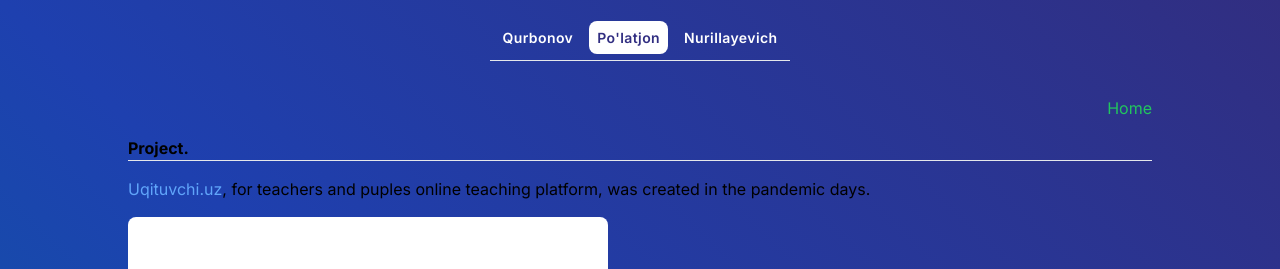
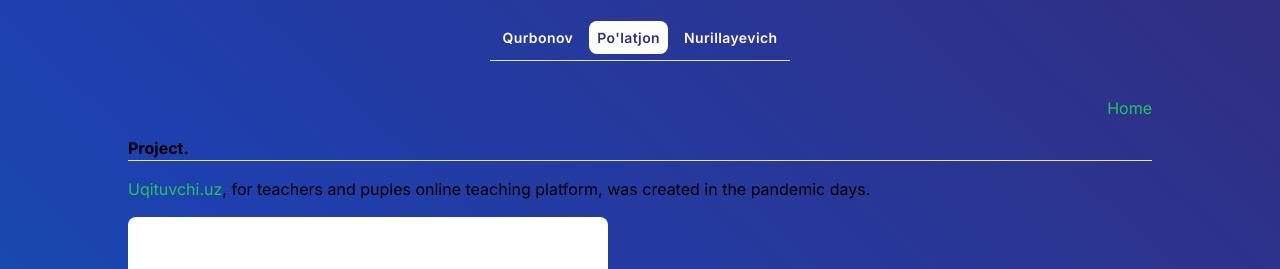
Before and after one commit to Qurbonov/personal_page, a Next.js app: page /portfolio in a window 1280 px wide. Shown: the top 269 px of the page. Built offline with nearby package versions, Linux system fonts and the light colour scheme.

Commit message:
presentation color changed

```diff
--- a/src/app/portfolio/page.jsx
+++ b/src/app/portfolio/page.jsx
@@ -15,7 +15,7 @@ const Portfolio = () => {
           <b>Project.</b>
         </div>
         <p className="mb-4">
-          <span className="text-blue-400">Uqituvchi.uz</span>, for teachers and
+          <span className="text-green-500">Uqituvchi.uz</span>, for teachers and
           puples online teaching platform, was created in the pandemic days.
         </p>
         <Image
```
